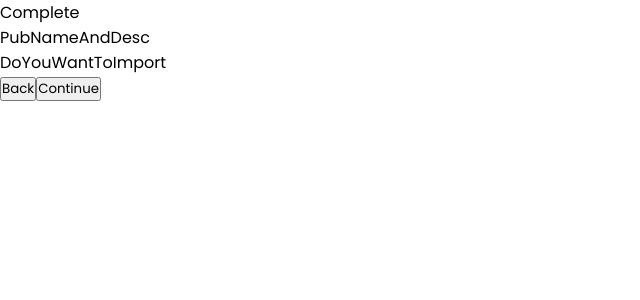
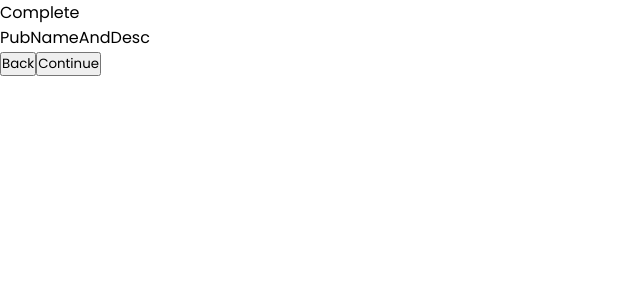
Before and after one commit to akinloluwami/presstype, a Next.js app: page /signup/complete in a window 1280 px wide. Shown: the top 300 px of the page, without its empty margins (0-640 px from the left). Built offline with nearby package versions, Linux system fonts and the light colour scheme.

Commit message:
next and prev handler

```diff
--- a/pages/signup/complete/index.tsx
+++ b/pages/signup/complete/index.tsx
@@ -4,12 +4,19 @@ import { useState } from "react";
 
 const Complete = () => {
   const [step, setStep] = useState<number>(0);
+
+  const nextHandler = () => {
+    setStep(step + 1);
+  };
+  const prevHandler = () => {
+    setStep(step - 1);
+  };
   return (
     <div>
       Complete
       <div className="">
-        <PubNameAndDesc />
-        <DoYouWantToImport />
+        {step === 0 && <PubNameAndDesc />}
+        {step === 1 && <DoYouWantToImport />}
       </div>
       <div className="">
         <button>Back</button>
```
